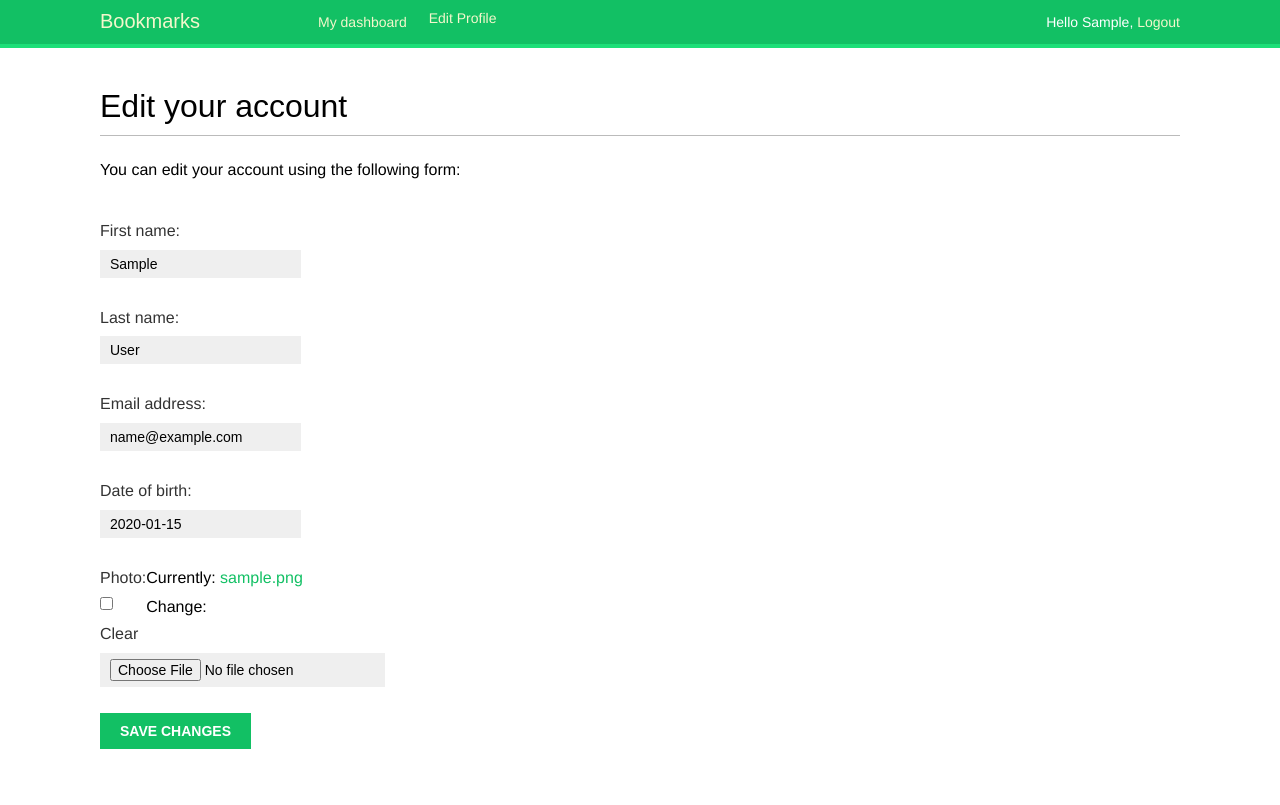
After one commit to Jaychitra28/Social_media, a Django app: page /account/edit/ in a window 1280 px wide. The commit adds this page. Run offline with Django 4.2, Linux system fonts and the light colour scheme; a user stored in the database is signed in; tables that the repository leaves empty hold one stand-in row (values such as "Sample post"); some web fonts are replaced.

Commit message:
Add_support_to_edit_a_profile_in_the_account_app

```diff
--- a/bookmarks/account/forms.py
+++ b/bookmarks/account/forms.py
@@ -1,5 +1,6 @@
 from django import forms
 from django.contrib.auth.models import User
+from .models import Profile
 
 
 class UserRegistrationForm(forms.ModelForm):
@@ -17,3 +18,15 @@ class UserRegistrationForm(forms.ModelForm):
         if cd["password"] != cd["password2"]:
             raise forms.ValidationError("Passwords don't match.")
         return cd["password2"]
+
+
+class UserEditForm(forms.ModelForm):
+    class Meta:
+        model = User
+        fields = ("first_name", "last_name", "email")
+
+
+class ProfileEditForm(forms.ModelForm):
+    class Meta:
+        model = Profile
+        fields = ("date_of_birth", "photo")
--- /dev/null
+++ b/bookmarks/account/templates/account/edit.html
@@ -0,0 +1,14 @@
+{% extends "base.html" %}
+
+{% block title %}Edit your account{% endblock %}
+
+{% block content %}
+  <h1>Edit your account</h1>
+  <p>You can edit your account using the following form:</p>
+  <form method="post" enctype="multipart/form-data">
+    {{ user_form.as_p }}
+    {{ profile_form.as_p }}
+    {% csrf_token %}
+    <p><input type="submit" value="Save changes"></p>
+  </form>
+{% endblock %}
--- a/bookmarks/account/templates/base.html
+++ b/bookmarks/account/templates/base.html
@@ -36,6 +36,7 @@
         <li{% if message.tags %} class="{{ message.tags }}"{% endif %}>{{ message }}</li>
         {% endfor %}
     {% endif %}
+    <Tab style = "padding: 12px"> <a href="{% url "edit" %}">Edit Profile</a></Tab>
     </div>
     <div id="content">{% block content %} {% endblock %}</div>
   </body>
--- a/bookmarks/account/urls.py
+++ b/bookmarks/account/urls.py
@@ -6,4 +6,5 @@ urlpatterns = [
     path("dashboard/", views.dashboard, name="dashboard"),
     path("", include("django.contrib.auth.urls")),
     path("register/", views.register, name="register"),
+    path("edit/", views.edit, name="edit"),
 ]
--- a/bookmarks/account/views.py
+++ b/bookmarks/account/views.py
@@ -1,6 +1,6 @@
 from django.shortcuts import render
 from django.contrib.auth.decorators import login_required
-from .forms import UserRegistrationForm
+from account.forms import UserRegistrationForm, ProfileEditForm, UserEditForm
 from django.contrib import messages
 
 
@@ -34,3 +34,28 @@ def register(request):
     return render(
         request, "account/register.html", {"form": UserRegistrationForm()}
     )
+
+
+@login_required
+def edit(request):
+    user_form = UserEditForm(instance=request.user, data=request.POST or None)
+    profile_form = ProfileEditForm(
+        instance=request.user.profile,
+        data=request.POST,
+        files=request.FILES,
+    )
+    if user_form.is_valid() and profile_form.is_valid():
+        user_form.save()
+        profile_form.save()
+        messages.success(
+            request,
+            "your profile has been updated successfully",
+        )
+    else:
+        user_form = UserEditForm(instance=request.user)
+        profile_form = ProfileEditForm(instance=request.user.profile)
+    return render(
+        request,
+        "account/edit.html",
+        {"user_form": user_form, "profile_form": profile_form},
+    )
```
Also changed, not shown: bookmarks/test/account/test_model_mixin.py (+3 -0 lines), bookmarks/test/account/test_urls.py (+6 -1 lines), bookmarks/test/account/test_views.py (+20 -0 lines).
